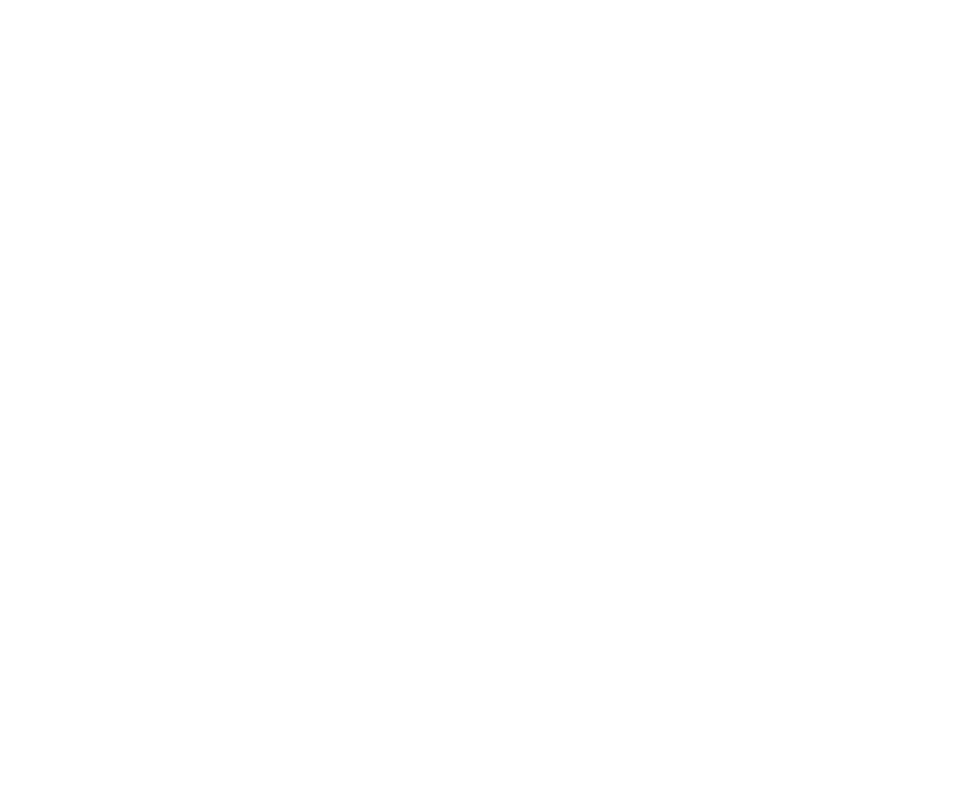
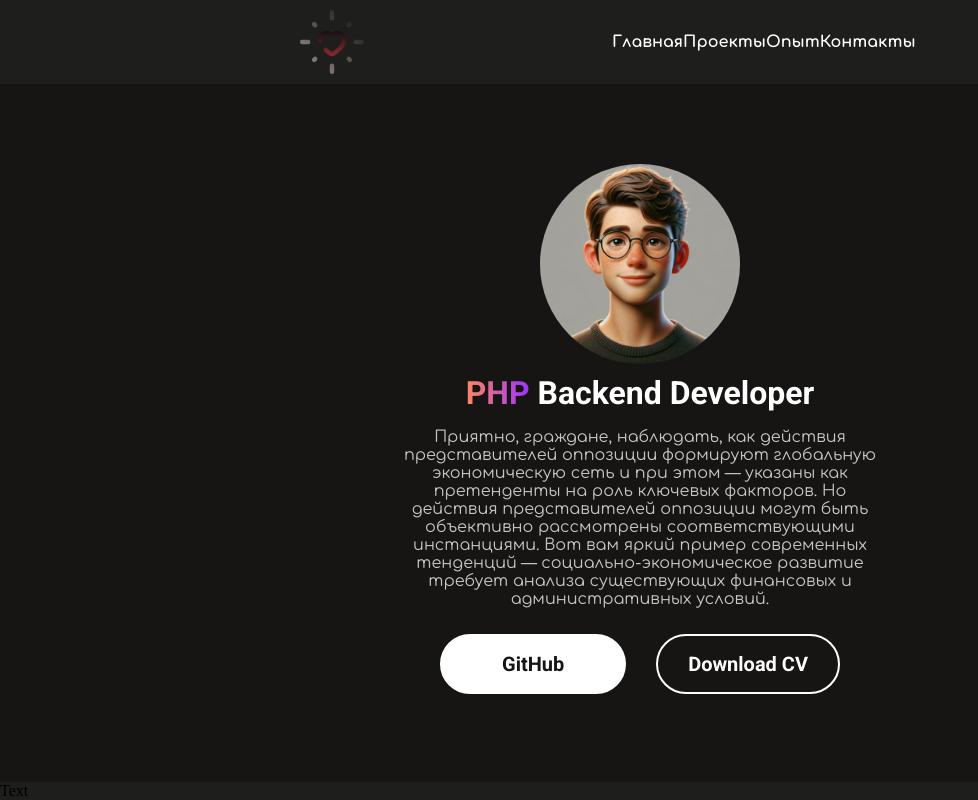
Before and after one commit to Shinoii/Site-portfolio, a plain HTML site: page index.html in a window 1280 px wide. Shown: the whole page, without its empty margins (0-978 px from the left). Drawn offline with Linux system fonts and the light colour scheme.

Commit message:
Add header and section about-me

```diff
--- a/index.html
+++ b/index.html
@@ -3,10 +3,47 @@
 <head>
     <meta charset="UTF-8">
     <meta name="viewport" content="width=device-width, initial-scale=1.0">
+    <link rel="preconnect" href="https://fonts.googleapis.com">
+    <link rel="preconnect" href="https://fonts.gstatic.com" crossorigin>
+    <link href="https://fonts.googleapis.com/css2?family=Comfortaa:wght@300..700&family=Roboto:ital,wght@0,100..900;1,100..900&display=swap" rel="stylesheet">
     <link rel="stylesheet" href="./styles/index.css">
     <title>Grigoryev | Web Developer</title>
 </head>
 <body>
-
+    <header class="header">
+        <div class="logo">
+            <img src="images/icon.svg" alt="">
+        </div>
+        <nav class="navigation">
+            <ul class="navigation__list">
+                <li class="list__item"><a class ="link" href = '#'>Главная</a></li>
+                <li class="list__item"><a class ="link" href = '#'>Проекты</a></li>
+                <li class="list__item"><a class ="link" href = '#'>Опыт</a></li>
+                <li class="list__item"><a class ="link" href = '#'>Контакты</a></li>
+            </ul>
+        </nav>
+    </header>
+    <main class="main">
+        <div class="about-me">
+            <div class="avatar">
+                <img src="images/avatar.jpg" alt="">
+            </div>
+            <div class="main__title">
+                <h1 class="title__text"><span class="gradient">PHP</span> Backend Developer</h1>
+            </div>
+            <div class="main__subtitle">
+                <p class="subtitle__text">
+                    Приятно, граждане, наблюдать, как действия представителей оппозиции формируют глобальную экономическую сеть и при этом — указаны как претенденты на роль ключевых факторов. Но действия представителей оппозиции могут быть объективно рассмотрены соответствующими инстанциями. Вот вам яркий пример современных тенденций — социально-экономическое развитие требует анализа существующих финансовых и административных условий.
+                </p>
+            </div>
+            <div class="main__links">
+                <a href = '#' class="links__link link github-link">GitHub</a>
+                <a href = '#' class="links__link link cv-link">Download CV</a>
+            </div>
+        </div>
+    </main>
+    <footer class="footer">
+        Text
+    </footer>
 </body>
 </html>
--- a/styles/index.scss
+++ b/styles/index.scss
@@ -0,0 +1,131 @@
+// Colors
+$bodyColor: #161513;
+$headerColor: #1E1E1D;
+$footerColor: #1E1E1D;
+$textColor: #FFFFFF;
+
+// Fonts
+$mainFont: "Comfortaa";
+$headingFont: "Roboto";
+
+*{
+    box-sizing: border-box;
+}
+
+body, html{
+    width: 100%;
+    height: 100%;
+    padding: 0px;
+    margin: 0px;
+}
+
+body{
+    background-color: $bodyColor;
+    display: flex;
+    flex-direction: column;
+}
+
+.link{
+    color: $textColor;
+    text-decoration: none;
+}
+
+.gradient{
+    background-image: linear-gradient(to right, #FF8660, #9A33FF);
+    -webkit-background-clip: text;
+    background-clip: text;
+    -webkit-text-fill-color: transparent;
+}
+
+.header{
+    background-color: $headerColor;
+    width: 100%;
+    display: flex;
+    align-items: center;
+    padding: 10px 300px;
+    .logo{
+        width: 64px;
+        height: 64px;
+        img{
+            width: 100%;
+            height: 100%;
+        }
+    }
+    .navigation{
+        margin-left: auto;
+        width: 60%;
+        &__list{
+            display: flex;
+            justify-content: space-between;
+            width: 80%;
+            color: $textColor;
+            list-style: none;
+            font-size: 16px;
+            font-weight: bold;
+            font-family: $mainFont;
+        }
+    }
+}
+
+.main{
+    width: 100%;
+    height: 100%;
+    padding: 80px 300px 0px 300px;
+    .about-me{
+        width: 100%;
+        height: 100%;
+        display: flex;
+        align-items: center;
+        flex-direction: column;
+        .avatar{
+            width: 200px;
+            height: 200px;
+            img{
+                border-radius: 50%;
+                width: 100%;
+                height: 100%;
+            }
+        }
+        .main__title{
+            margin-top: 10px;
+            .title__text{
+                margin: 0;
+                font-family: $headingFont;
+                color: $textColor;
+            }
+        }
+        .main__subtitle{
+            max-width: 500px;
+            .subtitle__text{
+                text-align: center;
+                font-family: $mainFont;
+                color: #C5C5C5;
+            }
+        }
+        .main__links{
+            margin-top: 10px;
+            width: 400px;
+            display: flex;
+            justify-content: space-between;
+            align-items: center;
+            .links__link{
+                font-family: $headingFont;
+                border: 2px solid white;
+                border-radius: 40px;
+                padding: 16px 30px;
+                font-size: 20px;
+                font-weight: bold;
+            }
+            .github-link{
+                color: #161513;
+                background-color: #FFFFFF;
+                padding: 16px 60px;
+            }
+        }
+    }
+}
+
+.footer{
+    margin-top: auto;
+    background-color: $footerColor;
+}
```
Also changed, not shown: images/avatar.jpg (added), images/icon.svg (added), styles/index.css.
